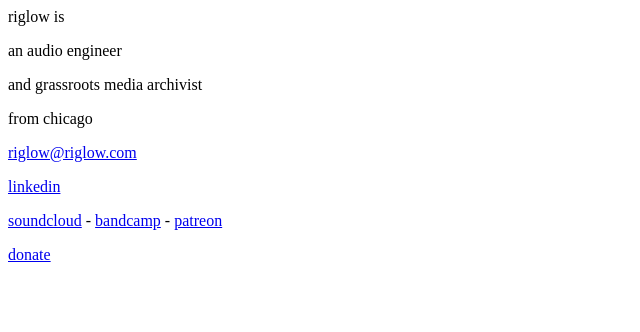
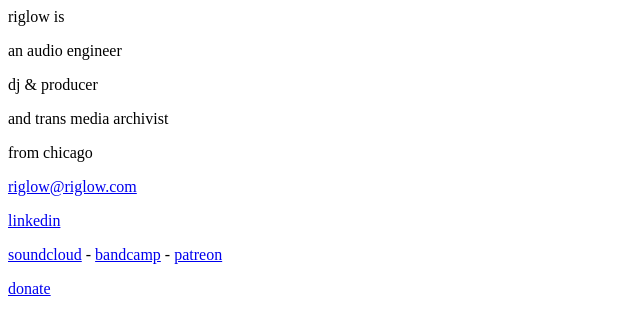
Before and after one commit to riglow/whois, a plain HTML site: page index.html in a window 1280 px wide. Shown: the whole page, without its empty margins (0-640 px from the left). Drawn offline with Linux system fonts and the light colour scheme.

Commit message:
Update index.html

```diff
--- a/index.html
+++ b/index.html
@@ -2,7 +2,8 @@
 </head>
 <body><p>riglow is</p>
 <p>an audio engineer</p>
-<p>and grassroots media archivist</p>
+<p>dj & producer</p>
+<p>and trans media archivist</p>
 <p>from chicago</p>
 <p><a href="mailto:riglow@riglow.com">riglow@riglow.com</a></p>
 <p><a href="www.linkedin.com/in/aegiseris">linkedin</a></p>
```
